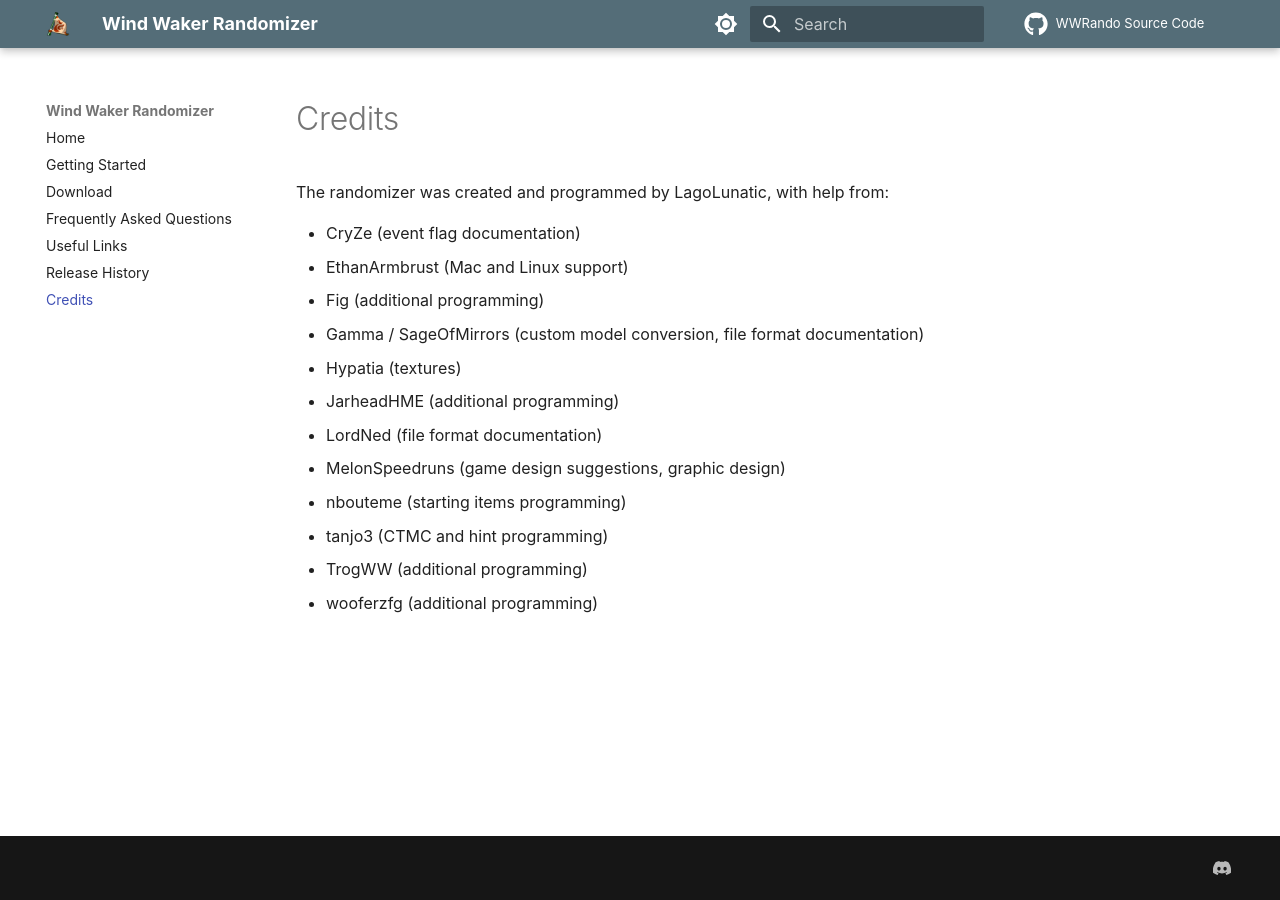
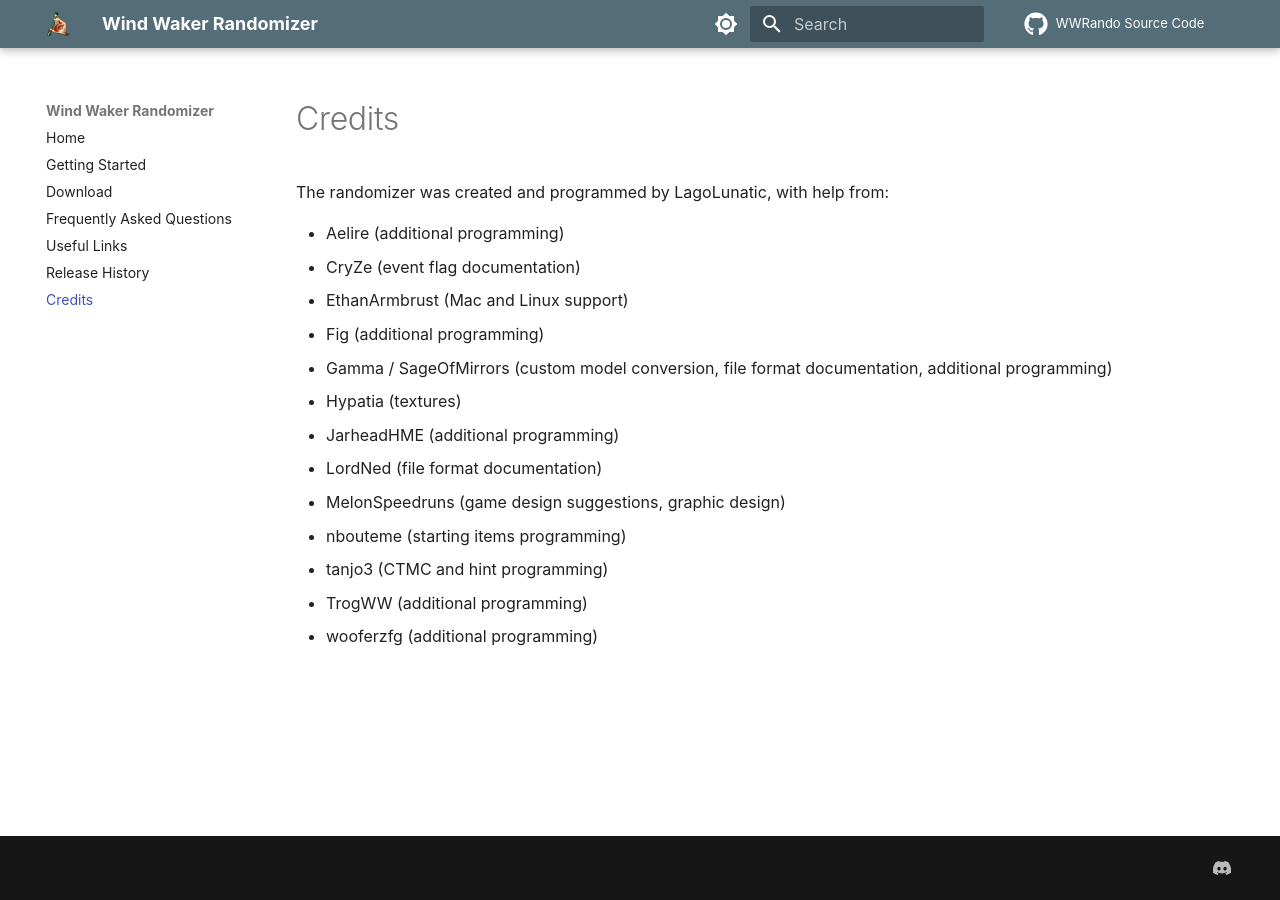
Before and after one commit to LagoLunatic/wwrando, an MkDocs documentation site: the page built from docs/credits.md, in a window 1280 px wide. Built offline with MkDocs 1.6.1 and Material for MkDocs 9.7.7, drawn with Linux system fonts in a browser that asks for light colours; comment, search, counter and statistics services are not loaded.

Commit message:
Update changelog and credits

```diff
--- a/docs/credits.md
+++ b/docs/credits.md
@@ -7,10 +7,11 @@
 
 The randomizer was created and programmed by LagoLunatic, with help from:
 
+- Aelire (additional programming)
 - CryZe (event flag documentation)
 - EthanArmbrust (Mac and Linux support)
 - Fig (additional programming)
-- Gamma / SageOfMirrors (custom model conversion, file format documentation)
+- Gamma / SageOfMirrors (custom model conversion, file format documentation, additional programming)
 - Hypatia (textures)
 - JarheadHME (additional programming)
 - LordNed (file format documentation)
```
Also changed, not shown: CHANGELOG.md (+4 -0 lines), README.md (+2 -1 lines), 2 other files.
